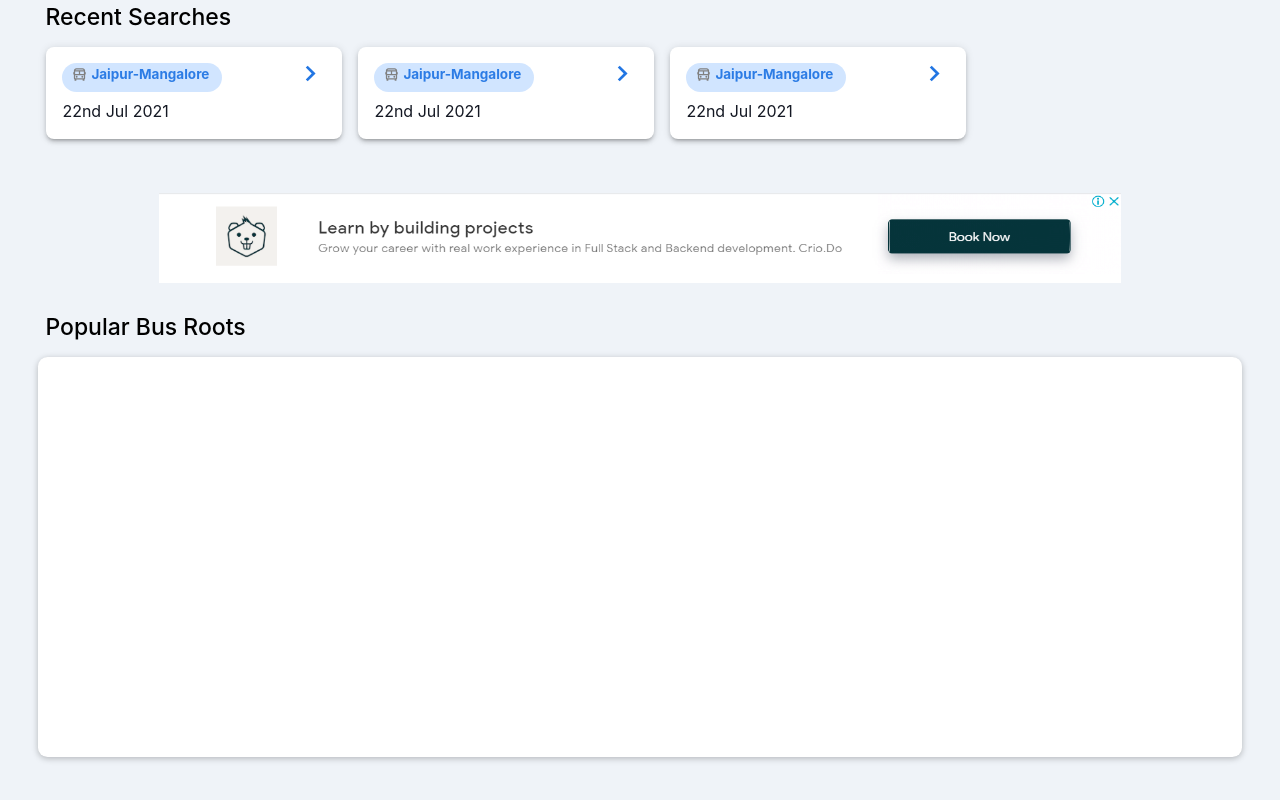
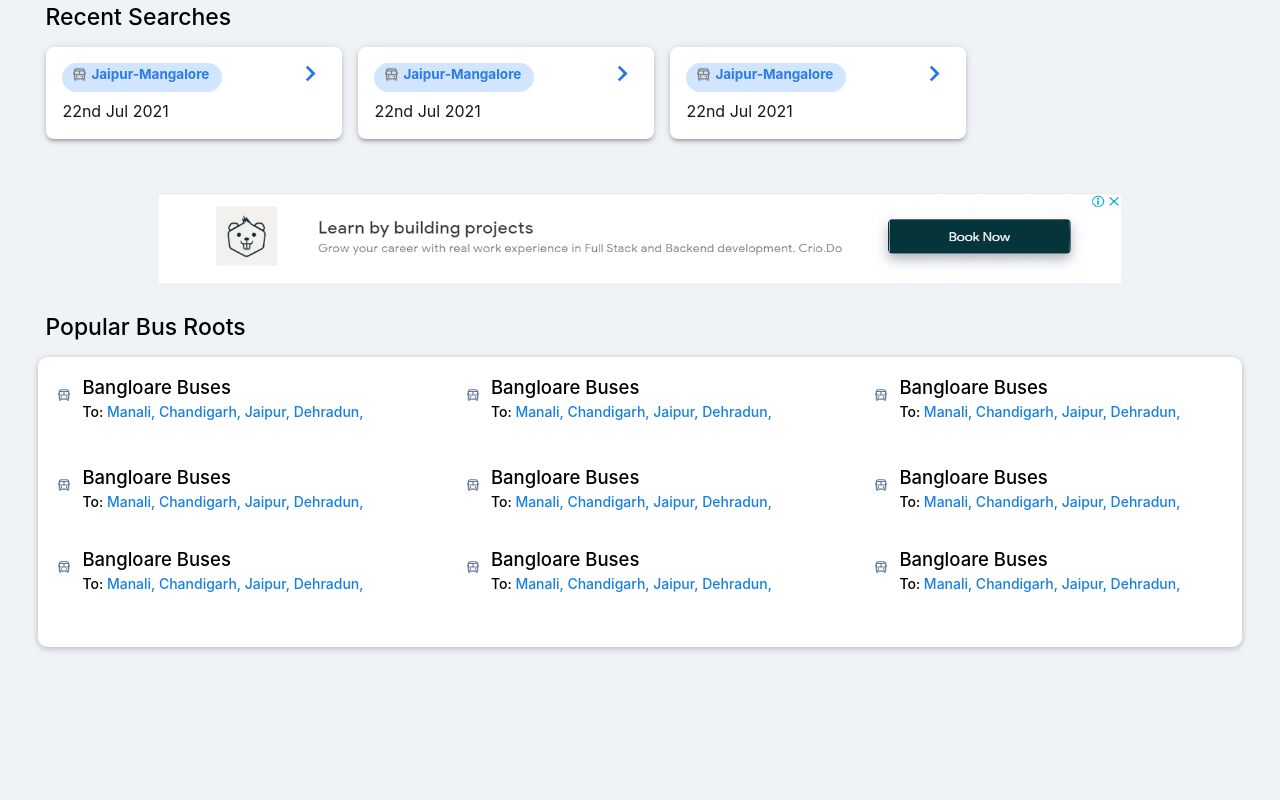
Before and after one commit to Dee-Hegde/goibibo_clone, a React (Create React App) app in the folder goibibo/: page /bus in a window 1280 px wide. Shown: the part 658-1458 px from the top of the page. Built offline with nearby package versions, Linux system fonts and the light colour scheme.

Commit message:
bus root part done

```diff
--- a/goibibo/src/Components/Bus/BusRoot.jsx
+++ b/goibibo/src/Components/Bus/BusRoot.jsx
@@ -1,5 +1,6 @@
 import { StyleBusRootCont } from "./Style/BusStyle"
 import "./Style/Bus.css"
+import { BusRootCard } from "./BusRootCard"
 
 export const BusRoot = () => {
     return (
@@ -12,6 +13,16 @@ export const BusRoot = () => {
 
             <StyleBusRootCont>
 
+                <BusRootCard></BusRootCard>
+                <BusRootCard></BusRootCard>
+                <BusRootCard></BusRootCard>
+                <BusRootCard></BusRootCard>
+                <BusRootCard></BusRootCard>
+                <BusRootCard></BusRootCard>
+                <BusRootCard></BusRootCard>
+                <BusRootCard></BusRootCard>
+                <BusRootCard></BusRootCard>
+
             </StyleBusRootCont>
         </>
 
--- a/goibibo/src/Components/Bus/BusRootCard.jsx
+++ b/goibibo/src/Components/Bus/BusRootCard.jsx
@@ -0,0 +1,26 @@
+import { BiBus } from "react-icons/bi"
+import {StyleBusRootCard} from "./Style/BusStyle"
+
+export const BusRootCard = () => {
+    return (
+
+        <StyleBusRootCard>
+
+            <div className="icon-cont">
+                <BiBus></BiBus>
+            </div>
+
+            <div className="text-box" style={{margin:"1px"}}>
+                <h1>Bangloare Buses</h1>
+                <p>To:
+                    <spam> Manali, </spam>
+                    <spam>Chandigarh, </spam>
+                    <spam>Jaipur, </spam>
+                    <spam>Dehradun, </spam>
+                    {/* <spam>Bangalore</spam> */}
+                    </p>
+            </div>
+
+        </StyleBusRootCard>
+    )
+}
--- a/goibibo/src/Components/Bus/Style/BusStyle.js
+++ b/goibibo/src/Components/Bus/Style/BusStyle.js
@@ -192,11 +192,50 @@ img{
 `
 
 export const StyleBusRootCont = styled.div`
+box-sizing:border-box;
 width: 100%;
-height:400px;
+height:290px;
 background-color:white;
 margin-top:16px;
 box-shadow: rgb(0 0 0 / 25%) 0px 0.1rem 0.4rem 0px;
 border-radius: 0.6rem;
+display:grid;
+grid-template-rows: 90px;
+grid-template-columns: 35% 35% 35%;
+padding: 1.5%
 
 `
+export const StyleBusRootCard = styled.div`
+display: flex;
+flex-direction: row;
+
+.icon-cont{
+
+    box-sizing:border-box;
+    /* background-color:blue; */
+    margin:1px;
+    margin-right: 10px;
+    padding-top: 3%;
+    color:#647A97;
+    font-size:14px
+}
+
+.text-box{
+    h1{
+        font-size: 18.5px;
+        font-weight: 500;
+    }
+    p{
+        font-size: 14px;
+        font-weight: 500;
+        color:black;
+        margin-top:5px
+    }
+    spam{
+        color:#1680E0;
+    }
+    spam:hover{
+        color:orange
+    }
+}
+`
```
